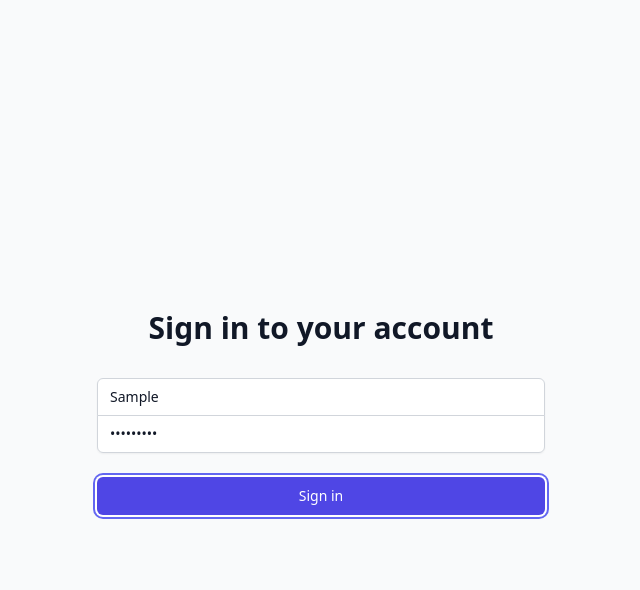
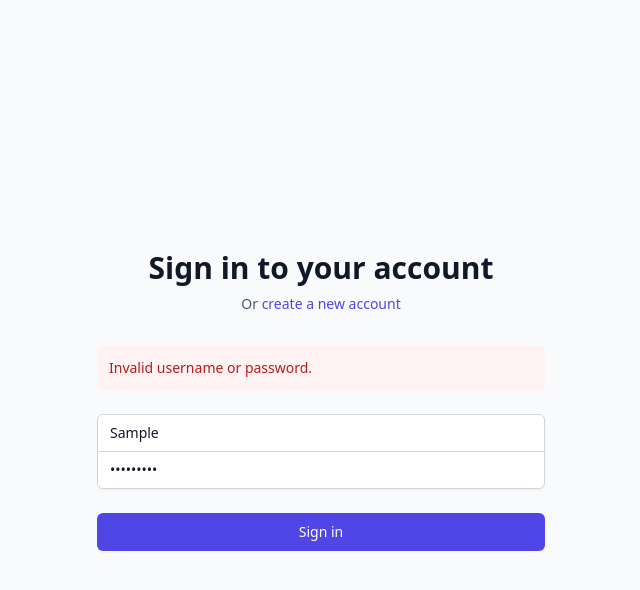
Before and after one commit to developmentopstarget/react-django-app, a React app in the folder frontend/: page /login in a window 1280 px wide. Both pictures are taken after typing "Sample", "Sample123" into the empty fields and a click on the button "Sign in". Shown: the top 590 px of the page, without its empty margins (319-959 px from the left). Built offline with nearby package versions, Linux system fonts and the light colour scheme; no server answers; the HTML template or start-up script is replaced by a standard one.

Commit message:
feat: refresh token auth flow UI

```diff
--- a/frontend/src/components/Login.jsx
+++ b/frontend/src/components/Login.jsx
@@ -1,67 +1,91 @@
 import React, { useState } from 'react';
+import { Link, useLocation, useNavigate } from 'react-router-dom';
 import { useAuth } from '../context/AuthContext';
-import { useNavigate } from 'react-router-dom';
 
 const Login = () => {
     const [username, setUsername] = useState('');
     const [password, setPassword] = useState('');
+    const [submitting, setSubmitting] = useState(false);
+    const [error, setError] = useState('');
+
     const { login } = useAuth();
     const navigate = useNavigate();
+    const location = useLocation();
+
+    const redirectTo = location.state?.from?.pathname || '/dashboard';
 
     const handleSubmit = async (e) => {
         e.preventDefault();
+        setSubmitting(true);
+        setError('');
+
         const success = await login(username, password);
+
         if (success) {
-            navigate('/'); // Redirect to home page on successful login
+            navigate(redirectTo, { replace: true });
+        } else {
+            setError('Invalid username or password.');
         }
+
+        setSubmitting(false);
     };
 
     return (
-        <div className="min-h-screen flex items-center justify-center bg-gray-50 py-12 px-4 sm:px-6 lg:px-8">
+        <div className="min-h-screen flex items-center justify-center bg-gray-50 py-12 px-4">
             <div className="max-w-md w-full space-y-8">
                 <div>
-                    <h2 className="mt-6 text-center text-3xl font-extrabold text-gray-900">
+                    <h2 className="text-center text-3xl font-extrabold text-gray-900">
                         Sign in to your account
                     </h2>
+                    <p className="mt-2 text-center text-sm text-gray-600">
+                        Or{' '}
+                        <Link to="/register" className="font-medium text-indigo-600 hover:text-indigo-500">
+                            create a new account
+                        </Link>
+                    </p>
                 </div>
+
                 <form className="mt-8 space-y-6" onSubmit={handleSubmit}>
+                    {error && (
+                        <div className="rounded-md bg-red-50 p-3 text-sm text-red-700">
+                            {error}
+                        </div>
+                    )}
+
                     <div className="rounded-md shadow-sm -space-y-px">
-                        <div>
                         <input
                             id="username"
                             name="username"
                             type="text"
                             autoComplete="username"
                             required
-                                className="appearance-none rounded-none relative block w-full px-3 py-2 border border-gray-300 placeholder-gray-500 text-gray-900 rounded-t-md focus:outline-none focus:ring-indigo-500 focus:border-indigo-500 focus:z-10 sm:text-sm"
+                            className="appearance-none rounded-none relative block w-full px-3 py-2 border border-gray-300 placeholder-gray-500 text-gray-900 rounded-t-md focus:outline-none focus:ring-indigo-500 focus:border-indigo-500 sm:text-sm"
                             placeholder="Username"
                             value={username}
                             onChange={(e) => setUsername(e.target.value)}
+                            disabled={submitting}
                         />
-                        </div>
-                        <div>
                         <input
                             id="password"
                             name="password"
                             type="password"
                             autoComplete="current-password"
                             required
-                                className="appearance-none rounded-none relative block w-full px-3 py-2 border border-gray-300 placeholder-gray-500 text-gray-900 rounded-b-md focus:outline-none focus:ring-indigo-500 focus:border-indigo-500 focus:z-10 sm:text-sm"
+                            className="appearance-none rounded-none relative block w-full px-3 py-2 border border-gray-300 placeholder-gray-500 text-gray-900 rounded-b-md focus:outline-none focus:ring-indigo-500 focus:border-indigo-500 sm:text-sm"
                             placeholder="Password"
                             value={password}
                             onChange={(e) => setPassword(e.target.value)}
+                            disabled={submitting}
                         />
                     </div>
-                    </div>
 
-                    <div>
                     <button
                         type="submit"
-                            className="group relative w-full flex justify-center py-2 px-4 border border-transparent text-sm font-medium rounded-md text-white bg-indigo-600 hover:bg-indigo-700 focus:outline-none focus:ring-2 focus:ring-offset-2 focus:ring-indigo-500"
+                        disabled={submitting}
+                        className="group relative w-full flex justify-center py-2 px-4 border border-transparent text-sm font-medium rounded-md text-white bg-indigo-600 hover:bg-indigo-700 disabled:bg-indigo-400 focus:outline-none focus:ring-2 focus:ring-offset-2 focus:ring-indigo-500"
                     >
-                            Sign in
+                        {submitting ? 'Signing in...' : 'Sign in'}
                     </button>
-                    </div>
                 </form>
             </div>
         </div>
--- a/frontend/src/components/Register.jsx
+++ b/frontend/src/components/Register.jsx
@@ -1,81 +1,101 @@
 import React, { useState } from 'react';
+import { Link, useNavigate } from 'react-router-dom';
 import { useAuth } from '../context/AuthContext';
-import { useNavigate } from 'react-router-dom';
 
 const Register = () => {
     const [username, setUsername] = useState('');
     const [email, setEmail] = useState('');
     const [password, setPassword] = useState('');
+    const [submitting, setSubmitting] = useState(false);
+    const [error, setError] = useState('');
+
     const { register } = useAuth();
     const navigate = useNavigate();
 
     const handleSubmit = async (e) => {
         e.preventDefault();
+        setSubmitting(true);
+        setError('');
+
         const success = await register(username, email, password);
+
         if (success) {
-            navigate('/'); // Redirect to home page on successful registration and login
+            navigate('/dashboard', { replace: true });
+        } else {
+            setError('Registration failed. Check your details and try again.');
         }
+
+        setSubmitting(false);
     };
 
     return (
-        <div className="min-h-screen flex items-center justify-center bg-gray-50 py-12 px-4 sm:px-6 lg:px-8">
+        <div className="min-h-screen flex items-center justify-center bg-gray-50 py-12 px-4">
             <div className="max-w-md w-full space-y-8">
                 <div>
-                    <h2 className="mt-6 text-center text-3xl font-extrabold text-gray-900">
+                    <h2 className="text-center text-3xl font-extrabold text-gray-900">
                         Create a new account
                     </h2>
+                    <p className="mt-2 text-center text-sm text-gray-600">
+                        Already have an account?{' '}
+                        <Link to="/login" className="font-medium text-indigo-600 hover:text-indigo-500">
+                            Sign in
+                        </Link>
+                    </p>
                 </div>
+
                 <form className="mt-8 space-y-6" onSubmit={handleSubmit}>
+                    {error && (
+                        <div className="rounded-md bg-red-50 p-3 text-sm text-red-700">
+                            {error}
+                        </div>
+                    )}
+
                     <div className="rounded-md shadow-sm -space-y-px">
-                        <div>
                         <input
                             id="username"
                             name="username"
                             type="text"
                             autoComplete="username"
                             required
-                                className="appearance-none rounded-none relative block w-full px-3 py-2 border border-gray-300 placeholder-gray-500 text-gray-900 rounded-t-md focus:outline-none focus:ring-indigo-500 focus:border-indigo-500 focus:z-10 sm:text-sm"
+                            className="appearance-none rounded-none relative block w-full px-3 py-2 border border-gray-300 placeholder-gray-500 text-gray-900 rounded-t-md focus:outline-none focus:ring-indigo-500 focus:border-indigo-500 sm:text-sm"
                             placeholder="Username"
                             value={username}
                             onChange={(e) => setUsername(e.target.value)}
+                            disabled={submitting}
                         />
-                        </div>
-                        <div>
                         <input
                             id="email"
                             name="email"
                             type="email"
                             autoComplete="email"
                             required
-                                className="appearance-none rounded-none relative block w-full px-3 py-2 border border-gray-300 placeholder-gray-500 text-gray-900 focus:outline-none focus:ring-indigo-500 focus:border-indigo-500 focus:z-10 sm:text-sm"
+                            className="appearance-none rounded-none relative block w-full px-3 py-2 border border-gray-300 placeholder-gray-500 text-gray-900 focus:outline-none focus:ring-indigo-500 focus:border-indigo-500 sm:text-sm"
                             placeholder="Email address"
                             value={email}
                             onChange={(e) => setEmail(e.target.value)}
+                            disabled={submitting}
                         />
-                        </div>
-                        <div>
                         <input
                             id="password"
                             name="password"
                             type="password"
                             autoComplete="new-password"
                             required
-                                className="appearance-none rounded-none relative block w-full px-3 py-2 border border-gray-300 placeholder-gray-500 text-gray-900 rounded-b-md focus:outline-none focus:ring-indigo-500 focus:border-indigo-500 focus:z-10 sm:text-sm"
+                            className="appearance-none rounded-none relative block w-full px-3 py-2 border border-gray-300 placeholder-gray-500 text-gray-900 rounded-b-md focus:outline-none focus:ring-indigo-500 focus:border-indigo-500 sm:text-sm"
                             placeholder="Password"
                             value={password}
                             onChange={(e) => setPassword(e.target.value)}
+                            disabled={submitting}
                         />
                     </div>
-                    </div>
 
-                    <div>
                     <button
                         type="submit"
-                            className="group relative w-full flex justify-center py-2 px-4 border border-transparent text-sm font-medium rounded-md text-white bg-indigo-600 hover:bg-indigo-700 focus:outline-none focus:ring-2 focus:ring-offset-2 focus:ring-indigo-500"
+                        disabled={submitting}
+                        className="group relative w-full flex justify-center py-2 px-4 border border-transparent text-sm font-medium rounded-md text-white bg-indigo-600 hover:bg-indigo-700 disabled:bg-indigo-400 focus:outline-none focus:ring-2 focus:ring-offset-2 focus:ring-indigo-500"
                     >
-                            Register
+                        {submitting ? 'Creating account...' : 'Register'}
                     </button>
-                    </div>
                 </form>
             </div>
         </div>
```
Also changed, not shown: frontend/src/components/PrivateRoute.jsx (+12 -6 lines). Lines whose indentation alone changed are shown as unchanged.
